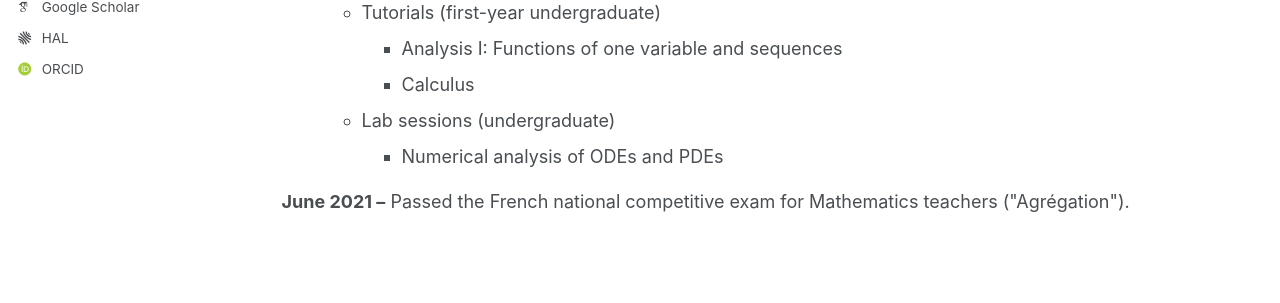
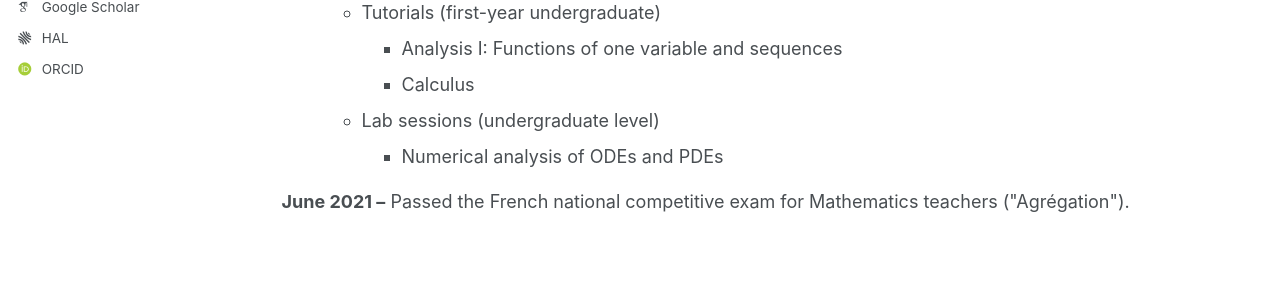
Before and after one commit to rubenchenevat/rubenchenevat.github.io, a Jekyll site: the page built from _pages/teaching.html, in a window 1280 px wide and 1070 px high. Shown: the part 441-744 px from the top of the window. Built offline with Jekyll 4.4.1, drawn with Linux system fonts in a browser that asks for light colours; some web fonts are replaced.

Commit message:
Update teaching.html

```diff
--- a/_pages/teaching.html
+++ b/_pages/teaching.html
@@ -39,7 +39,7 @@ author_profile: true
                     <li>Calculus</li>
                 </ul>
             </li>
-            <li>Lab sessions (undergraduate)
+            <li>Lab sessions (undergraduate level)
                 <ul>
                     <li>Numerical analysis of ODEs and PDEs</li>
                 </ul>
```
